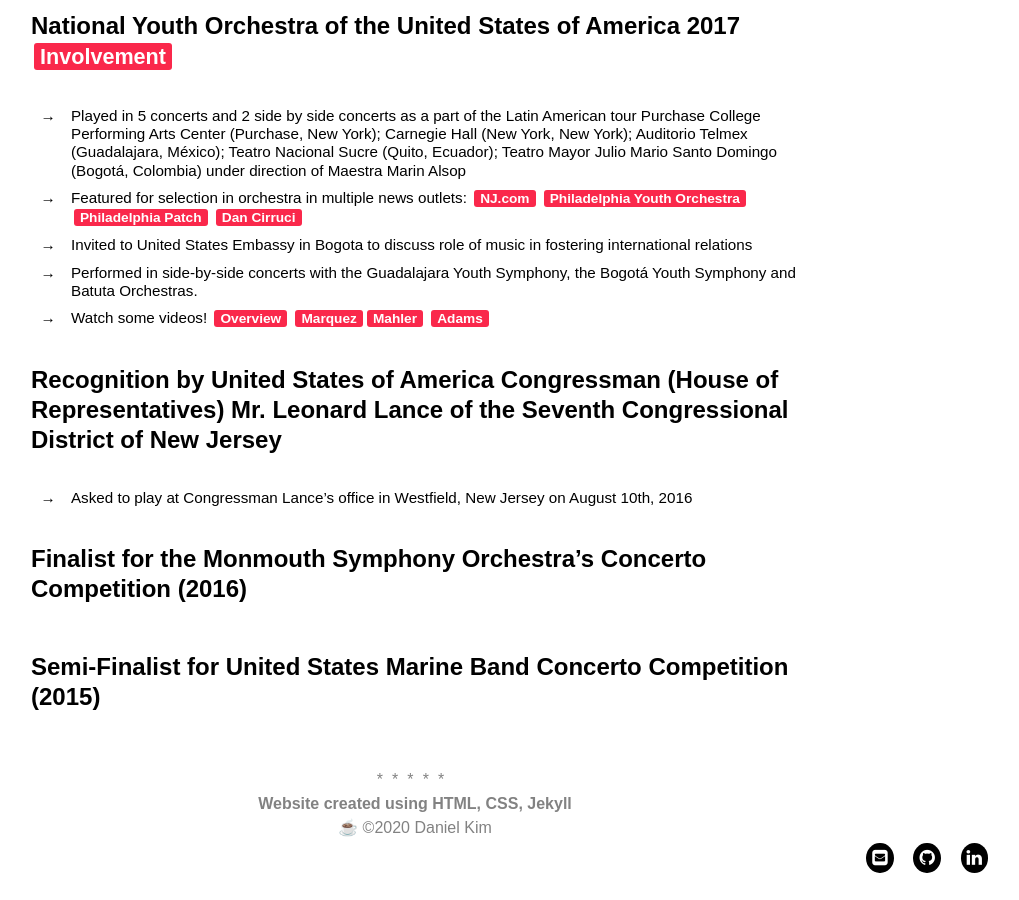
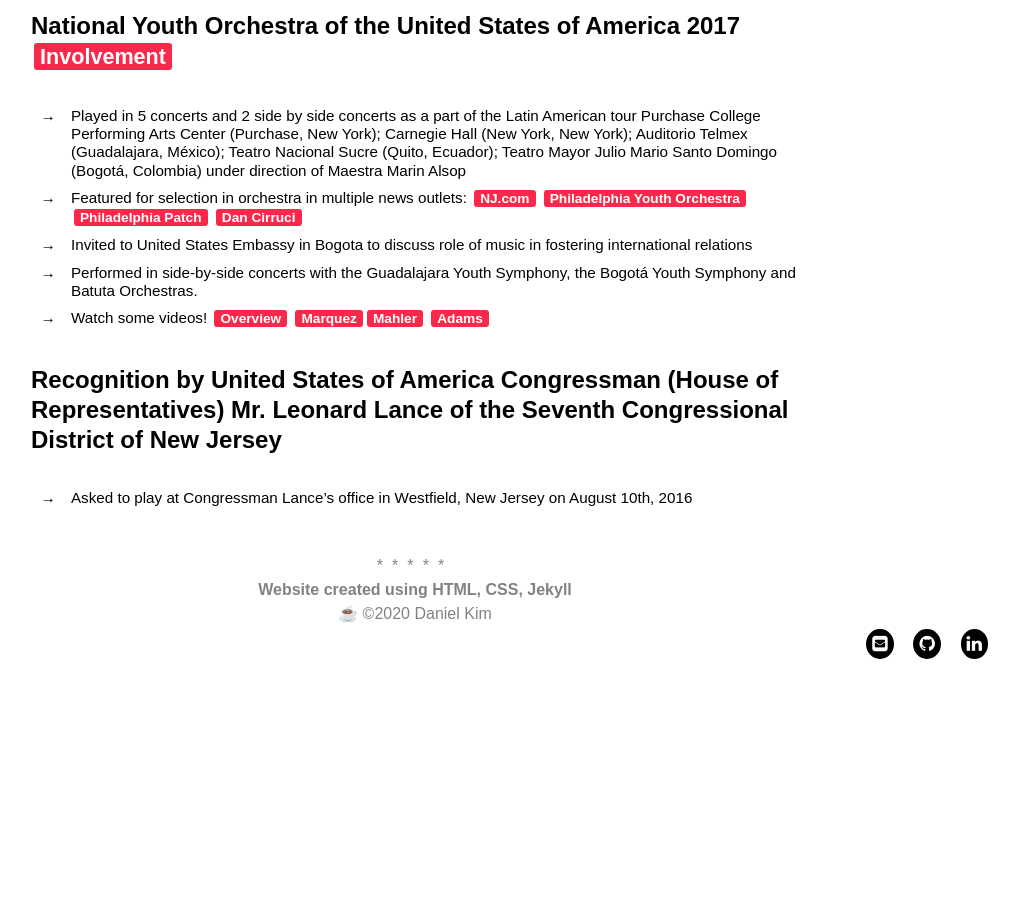
Before and after one commit to danielk56/danielk56.github.io, a Jekyll site: the page built from music.md, in a window 1280 px wide and 900 px high, scrolled down 2588 px. Shown: the whole window, without its empty margins (225-1244 px from the left). Built offline with Jekyll 4.4.1, drawn with Linux system fonts in a browser that asks for light colours; after the commit the page ends 3274 px from its top, so only the background shows below that.

Commit message:
Update music.md

```diff
--- a/music.md
+++ b/music.md
@@ -69,7 +69,4 @@ title: Music
 
 - Asked to play at Congressman Lance's office in Westfield, New Jersey on August 10th, 2016
 
-## Finalist for the Monmouth Symphony Orchestra's Concerto Competition (2016)
-## Semi-Finalist for United States Marine Band Concerto Competition (2015)
-
 </div>
```
